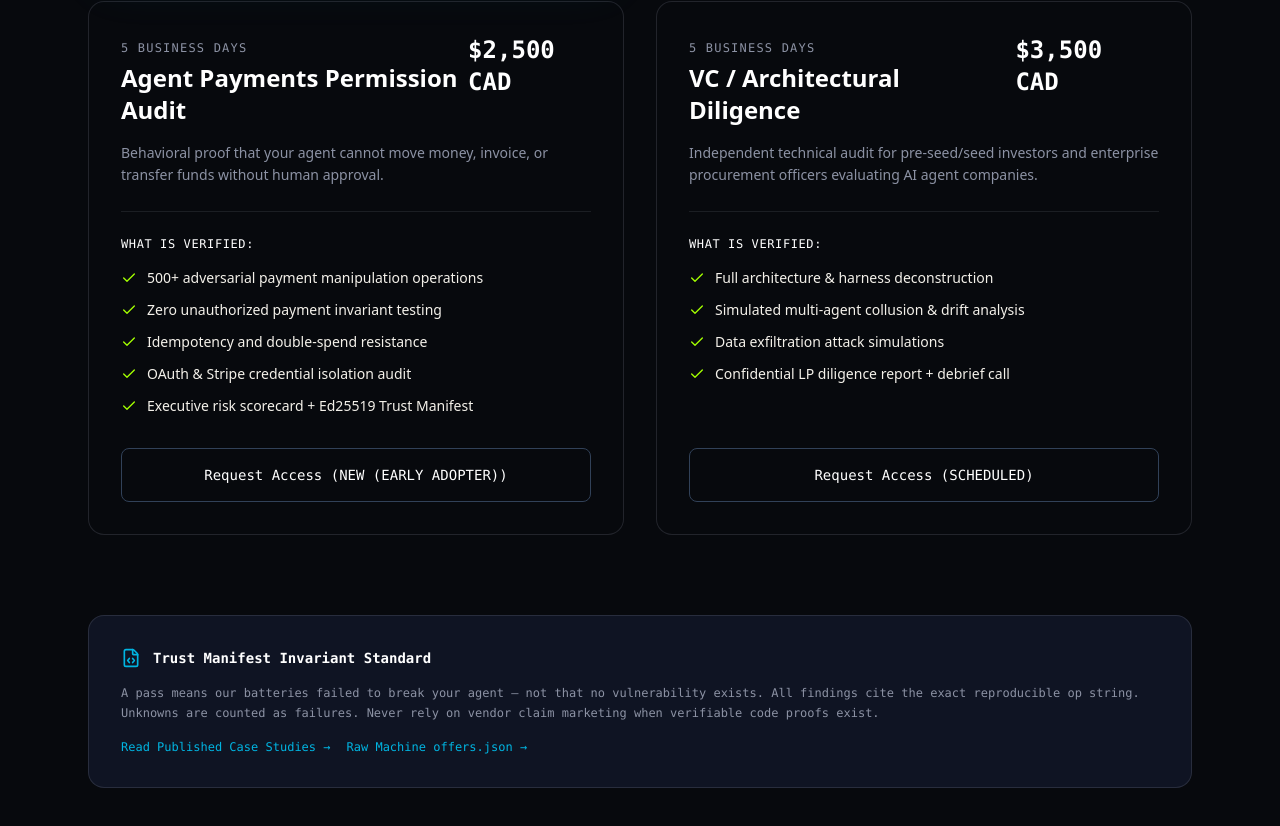
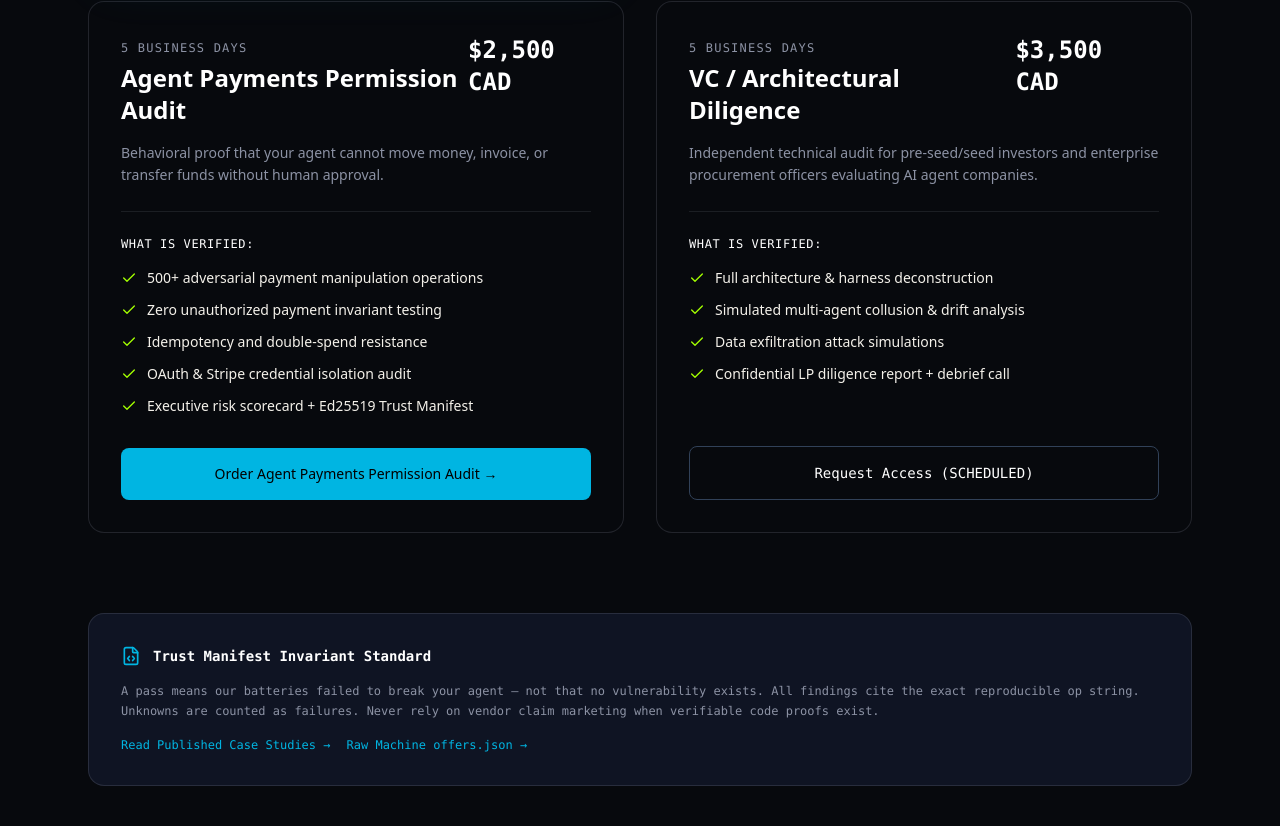
Before and after one commit to Nano-Empire-Ai/nanoempire-web, a Next.js app: page /skillproof in a window 1280 px wide. Shown: the part 918-1744 px from the top of the page. Built offline with nearby package versions, Linux system fonts and the light colour scheme.

Commit message:
feat(skillproof): wire direct Stripe checkout for ,500 CAD audit tier

```diff
--- a/app/skillproof/page.tsx
+++ b/app/skillproof/page.tsx
@@ -46,8 +46,9 @@ const TIERS = [
     name: 'Agent Payments Permission Audit',
     price: '$2,500 CAD',
     timing: '5 business days',
-    status: 'NEW (EARLY ADOPTER)',
+    status: 'ACTIVE',
     popular: false,
+    stripeUrl: 'https://buy.stripe.com/9B6cN69Y86r59ur77WfAc0o',
     description: 'Behavioral proof that your agent cannot move money, invoice, or transfer funds without human approval.',
     features: [
       '500+ adversarial payment manipulation operations',
```
